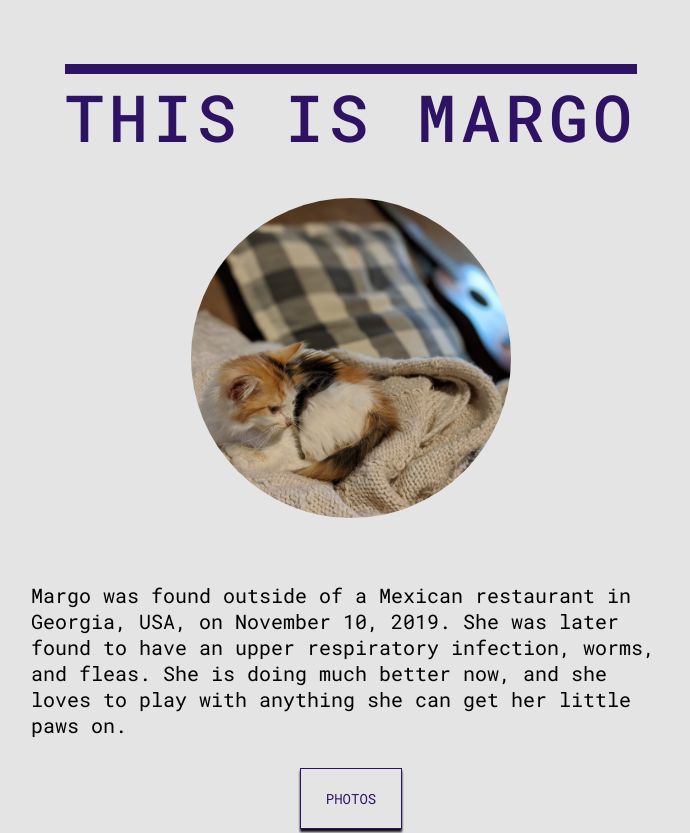
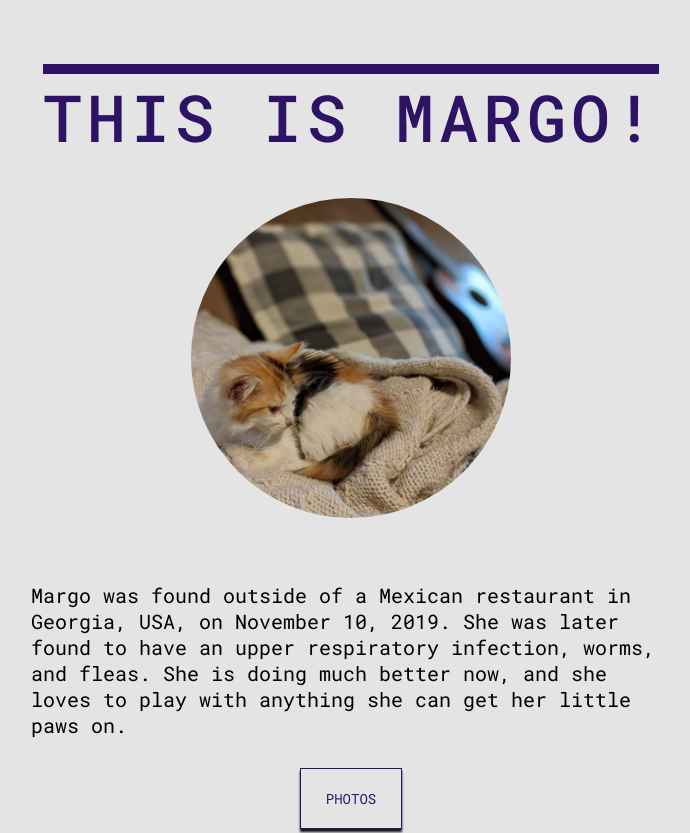
Before and after one commit to jh124/margo-site, a plain HTML site: page index.html in a window 1280 px wide. Shown: the top 833 px of the page, without its empty margins (289-979 px from the left). Drawn offline with Linux system fonts and the light colour scheme.

Commit message:
first commit on linux

```diff
--- a/index.html
+++ b/index.html
@@ -10,7 +10,7 @@
     </head>
     <body>
         <header>
-            <h2>This is Margo</h2>
+            <h2>This is Margo!</h2>
         </header>
         <div id="main-container" class="container">
             <main class="container">
```
